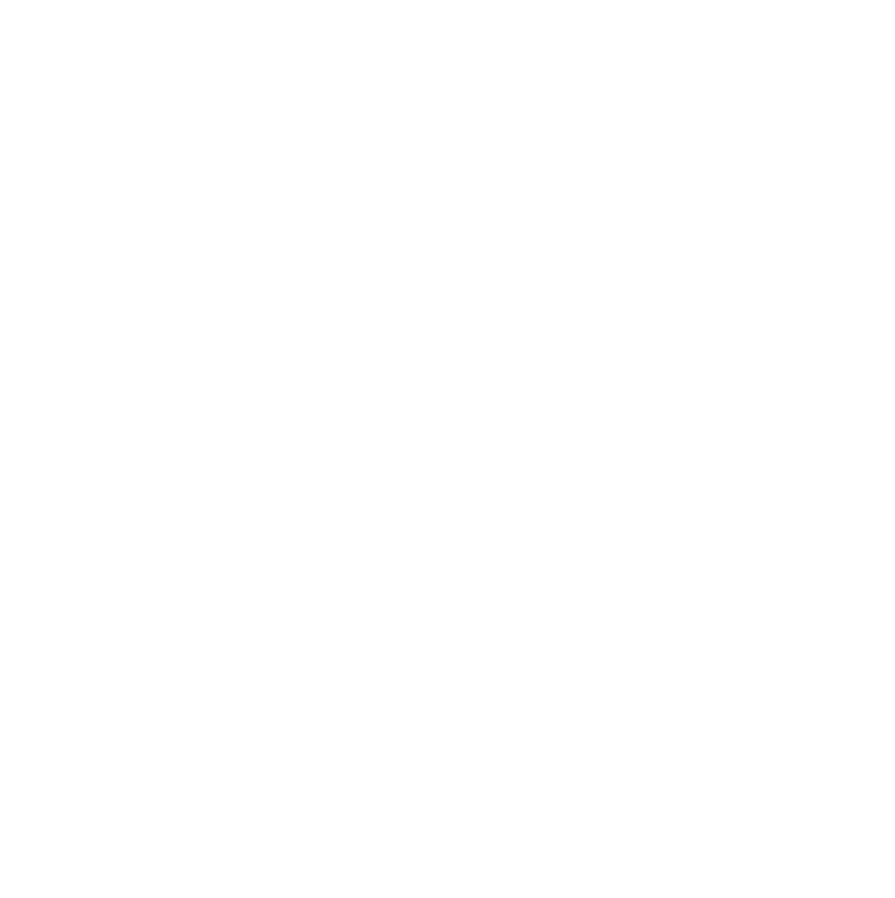
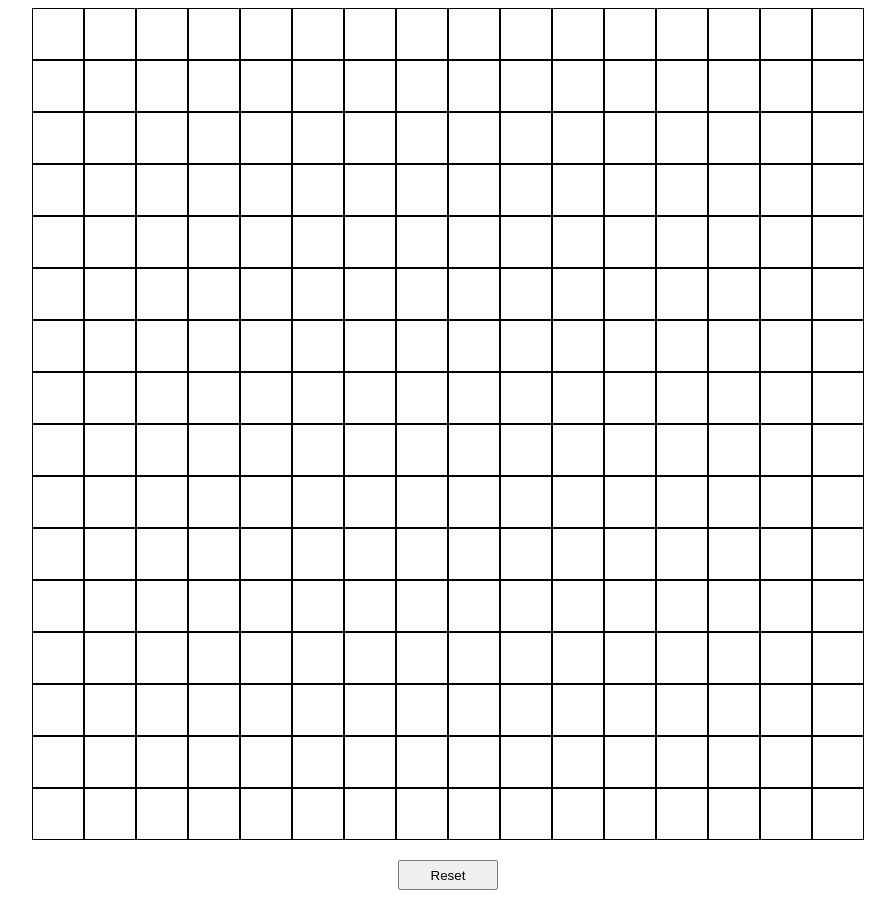
Before and after one commit to Rahmanberdi/etch-a-sketch, a plain HTML site: page index.html in a window 1280 px wide. Shown: the whole page, without its empty margins (192-1087 px from the left). Before the commit the page ends 800 px from the top, so only its background shows below. Drawn offline with Linux system fonts and the light colour scheme.

Commit message:
added grid and button to reset

```diff
--- a/index.html
+++ b/index.html
@@ -5,11 +5,13 @@
     <meta name="viewport" content="width=device-width, initial-scale=1.0">
     <meta http-equiv="X-UA-Compatible" content="ie=edge">
     <link rel="stylesheet" href="style.css">
+    <script src="script.js" defer></script>
     <title>Etch-A-Sketch</title>
 </head>
 <body>
     <div id="container">
 
+
     </div>
 </body>
 </html>
--- a/script.js
+++ b/script.js
@@ -0,0 +1,22 @@
+
+
+const container = document.getElementById("container");
+
+
+for (let i = 0; i < 16; i++) {
+    const row = document.createElement('div');
+    row.className = 'row';
+    for (let j = 0; j < 16; j++) {
+        const cell = document.createElement('div');
+        cell.addEventListener('mouseover',() =>{
+            cell.style.backgroundColor = 'black';
+        })
+        cell.className = 'cell';
+        row.appendChild(cell);
+    }
+    container.appendChild(row);
+}
+const reset_button = document.createElement('button');
+reset_button.className = 'reset_button';
+reset_button.innerText = 'Reset';
+container.appendChild(reset_button);
--- a/style.css
+++ b/style.css
@@ -0,0 +1,25 @@
+#container{
+    display: flex;
+    flex-direction: column;
+    align-items: center;
+    margin: auto;
+    width:960px;
+}
+.row{
+    display: flex;
+    justify-content: center;
+    align-items: center;
+}
+.cell{
+    width:50px;
+    height:50px;
+    text-align: center;
+    border: 1px solid black;
+    line-height: 50px;
+}
+
+.reset_button{
+    margin-top: 20px;
+    width:100px;
+    height:30px;
+}
```
